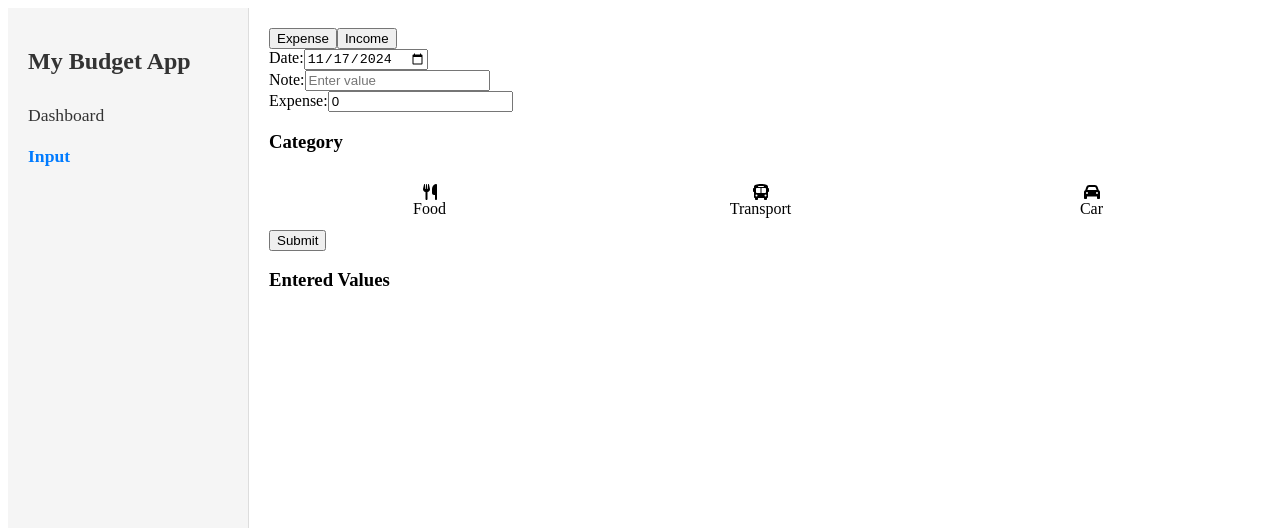
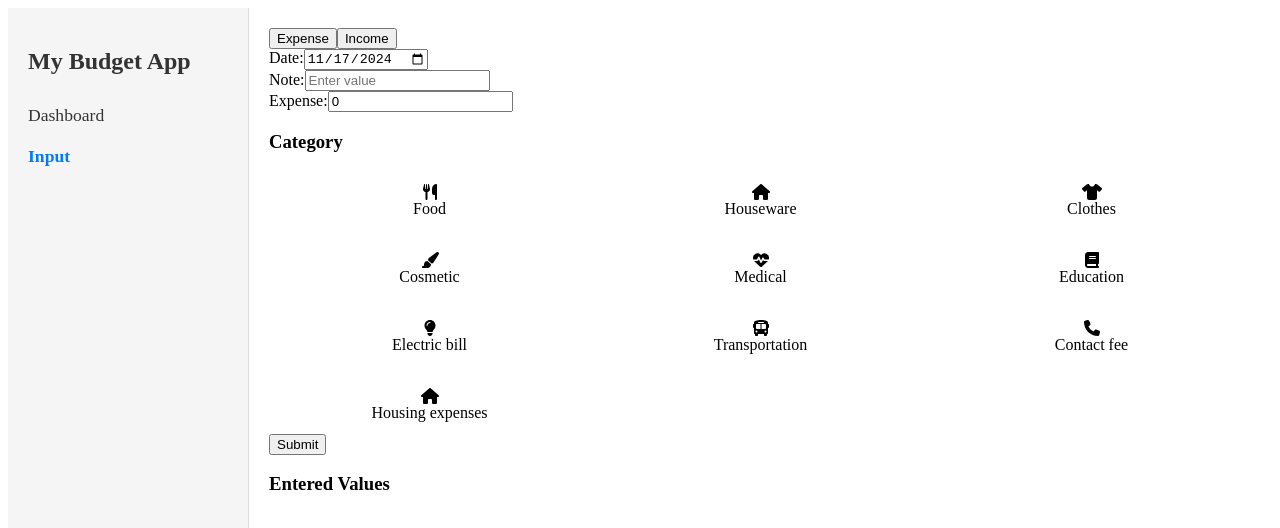
Before and after one commit to JIMPARK80/household-account-book, a Vue app: page /add-expense in a window 1280 px wide. Shown: the top 528 px of the page. Built offline with nearby package versions, Linux system fonts and the light colour scheme.

Commit message:
Add Categories
- 10 Expense items
- 6 income items

```diff
--- a/src/components/AddExpense.vue
+++ b/src/components/AddExpense.vue
@@ -60,6 +60,10 @@
           {{ type === 'expense' ? 'Expense' : 'Income' }}:
           {{ expense.amount }}
           <em>({{ expense.category }})</em>
+          <!-- Edit Button -->
+          <button @click="editEntry(expense)">Edit</button>
+          <!-- Delete Button -->
+          <button @click="deleteEntry(expense.id)">Delete</button>
         </li>
       </ul>
     </div>
@@ -83,13 +87,24 @@ export default {
       },
       expenses: [], // List of entered expenses | 입력된 지출 목록
       expenseCategories: [
-        { name: "Food", icon: "fas fa-utensils" }, // 기본 카테고리
-        { name: "Transport", icon: "fas fa-bus" },
-        { name: "Car", icon: "fas fa-car" },
+        { name: "Food", icon: "fas fa-utensils" }, // 기본 카테고리: 음식
+        { name: "Houseware", icon: "fas fa-home" }, // 기본 카테고리: 가구
+        { name: "Clothes", icon: "fas fa-tshirt" }, // 기본 카테고리: 의류
+        { name: "Cosmetic", icon: "fas fa-paint-brush" }, // 기본 카테고리: 화장품
+        { name: "Medical", icon: "fas fa-heartbeat" }, // 기본 카테고리: 의료
+        { name: "Education", icon: "fas fa-book" }, // 기본 카테고리: 교육
+        { name: "Electric bill", icon: "fas fa-lightbulb" }, // 기본 카테고리: 전기 요금
+        { name: "Transportation", icon: "fas fa-bus" }, // 기본 카테고리: 교통
+        { name: "Contact fee", icon: "fas fa-phone" }, // 기본 카테고리: 통신비
+        { name: "Housing expenses", icon: "fas fa-home" }, // 기본 카테고리: 주거비
       ],
       incomeCategories: [
-        { name: "Salary", icon: "fas fa-wallet" }, // 기본 카테고리
-        { name: "Freelance", icon: "fas fa-laptop" },
+        { name: "Salary", icon: "fas fa-wallet" }, // 기본 카테고리: 월급
+        { name: "Pocket money", icon: "fas fa-piggy-bank" }, // 기본 카테고리: 용돈
+        { name: "Bonus", icon: "fas fa-gift" }, // 기본 카테고리: 보너스
+        { name: "Side job", icon: "fas fa-money-bill-alt" }, // 기본 카테고리: 부업
+        { name: "Investment", icon: "fas fa-coins" }, // 기본 카테고리: 투자
+        { name: "Extra", icon: "fas fa-hand-holding-usd" }, // 기본 카테고리: 기타 수익
       ],
     };
   },
@@ -119,15 +134,30 @@ export default {
     },
     // Add or update an entry | 항목 추가 또는 업데이트
     async addOrUpdateEntry() {
+
       if (!this.entry.date || !this.entry.amount || !this.entry.category) {
-        alert("Please complete all required fields. | 모든 필드를 채워주세요.");
+        alert("Please complete all required fields."); // 모든 필드를 채워주세요.
         return;
       }
 
-      const db = await setupDatabase();
-      this.entry.id = Date.now(); // Generate unique ID | 고유 ID 생성
-      await addExpense(db, { ...this.entry, type: this.type }); // Save entry to IndexedDB | 항목을 IndexedDB에 저장
-      this.expenses.push({ ...this.entry }); // Update UI | UI 업데이트
+  const db = await setupDatabase();
+
+      if (this.isEditing) {
+        // Update the existing entry | 기존 항목 업데이트
+        const index = this.expenses.findIndex((expense) => expense.id === this.entry.id);
+        if (index !== -1) {
+          this.expenses.splice(index, 1, { ...this.entry }); // Update the local state | 로컬 상태 업데이트
+        }
+        const transaction = db.transaction("expenses", "readwrite");
+        const store = transaction.objectStore("expenses");
+        await store.put({ ...this.entry }); // Update IndexedDB | IndexedDB 업데이트
+      } else {
+        // Add a new entry | 새 항목 추가
+        this.entry.id = Date.now(); // Generate a unique ID | 고유 ID 생성
+        await addExpense(db, { ...this.entry, type: this.type }); // Save to IndexedDB | IndexedDB에 저장
+        this.expenses.push({ ...this.entry }); // Update the local state | 로컬 상태 업데이트
+      }
+
       this.resetForm(); // Reset the form | 입력 필드 초기화
     },
     // Reset the form | 입력 필드 초기화
@@ -140,6 +170,28 @@ export default {
         amount: 0,
         category: "",
       };
+    },
+    editEntry(expense) {
+      this.isEditing = true; // Mark as editing
+      this.entry = { ...expense }; // Load the selected entry into the form
+      this.type = expense.type; // Set the type (expense or income)
+    },
+    async deleteEntry(id) {
+      if (!confirm("Are you sure you want to delete this entry?")) {
+        return;
+      }
+
+      // Remove from local state
+      const index = this.expenses.findIndex((expense) => expense.id === id);
+      if (index !== -1) {
+        this.expenses.splice(index, 1);
+      }
+
+      // Remove from IndexedDB
+      const db = await setupDatabase();
+      const transaction = db.transaction("expenses", "readwrite");
+      const store = transaction.objectStore("expenses");
+      await store.delete(id);
     },
   },
 };
```
